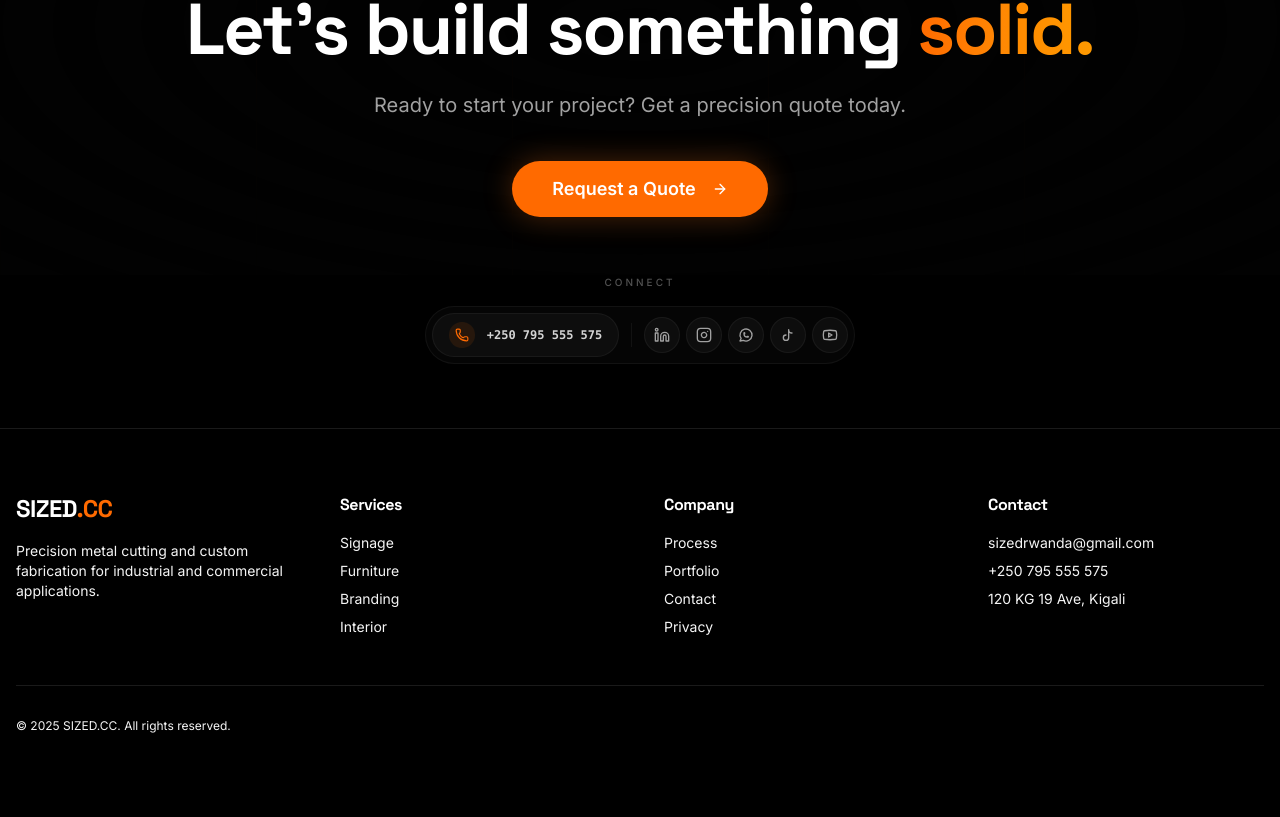
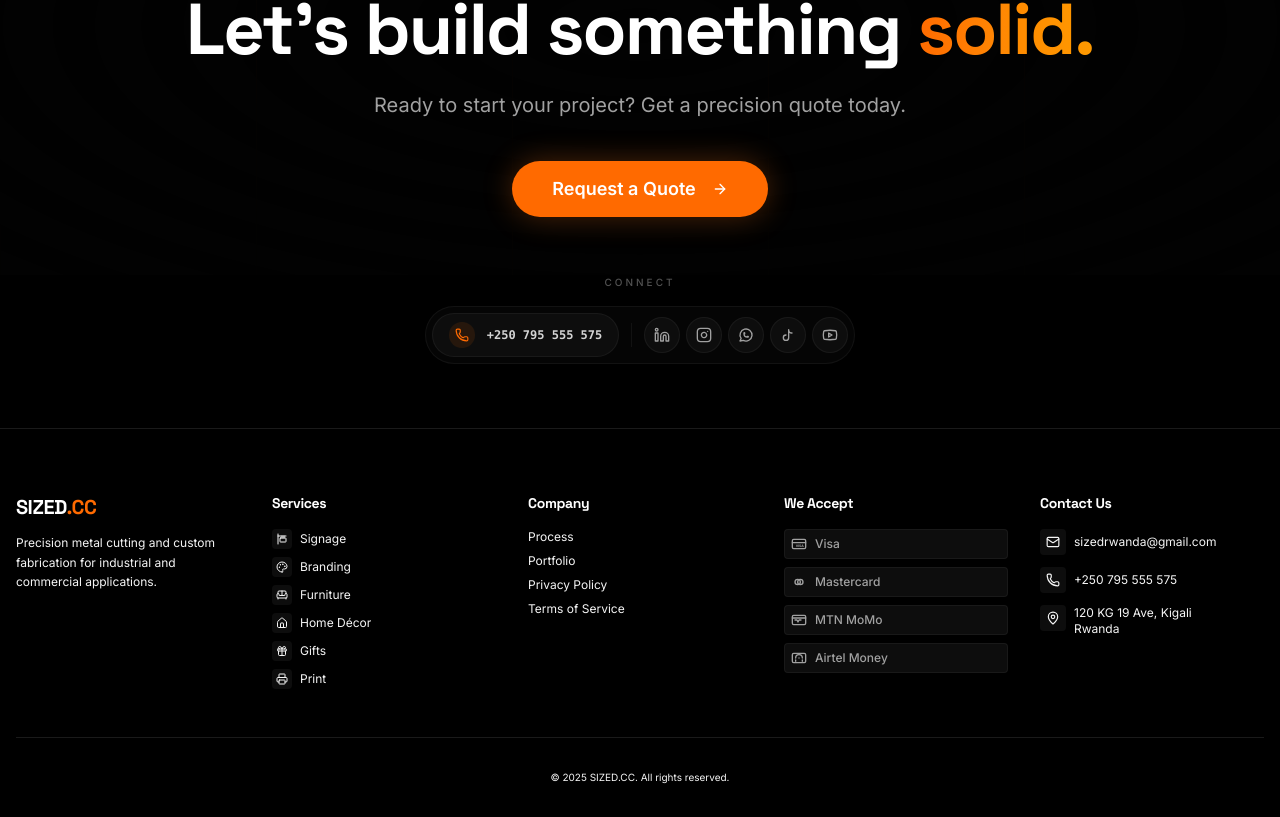
Before and after one commit to nsanzumuhire/Sized-CC, a Next.js app: page / in a window 1280 px wide. Shown: the part 6251-7068 px from the top of the page. Before the commit the page ends 7017 px from the top, so only its background shows below. Built offline with nearby package versions, Linux system fonts and the light colour scheme.

Commit message:
refactor: update footer section

```diff
--- a/components/custom-icons.tsx
+++ b/components/custom-icons.tsx
@@ -55,3 +55,80 @@ export const WhatsApp = (props: LucideProps) => (
         <path d="M9 10a.5.5 0 0 0 1 0V9a.5.5 0 0 0-1 0v1a5 5 0 0 0 5 5h1a.5.5 0 0 0 0-1h-1a.5.5 0 0 0 0 1" />
     </svg>
 );
+
+export const Visa = (props: LucideProps) => (
+    <svg
+        xmlns="http://www.w3.org/2000/svg"
+        width="24"
+        height="24"
+        viewBox="0 0 24 24"
+        fill="none"
+        stroke="currentColor"
+        strokeWidth="2"
+        strokeLinecap="round"
+        strokeLinejoin="round"
+        {...props}
+    >
+        <rect width="20" height="14" x="2" y="5" rx="2" />
+        <path d="M2 10h20" />
+        <text x="7" y="16" fontSize="5" fontWeight="bold" fill="currentColor" stroke="none">VISA</text>
+    </svg>
+);
+
+export const Mastercard = (props: LucideProps) => (
+    <svg
+        xmlns="http://www.w3.org/2000/svg"
+        width="24"
+        height="24"
+        viewBox="0 0 24 24"
+        fill="none"
+        stroke="currentColor"
+        strokeWidth="2"
+        strokeLinecap="round"
+        strokeLinejoin="round"
+        {...props}
+    >
+        <circle cx="10" cy="12" r="4" />
+        <circle cx="14" cy="12" r="4" />
+    </svg>
+);
+
+export const AirtelMoney = (props: LucideProps) => (
+    <svg
+        xmlns="http://www.w3.org/2000/svg"
+        width="24"
+        height="24"
+        viewBox="0 0 24 24"
+        fill="none"
+        stroke="currentColor"
+        strokeWidth="2"
+        strokeLinecap="round"
+        strokeLinejoin="round"
+        {...props}
+    >
+        <rect width="20" height="14" x="2" y="5" rx="2" />
+        <path d="M12 12h.01" />
+        <path d="M7 12a5 5 0 0 1 10 0" />
+        <path d="M17 17v-2" />
+        <path d="M7 17v-2" />
+    </svg>
+);
+
+export const MtnMoMo = (props: LucideProps) => (
+    <svg
+        xmlns="http://www.w3.org/2000/svg"
+        width="24"
+        height="24"
+        viewBox="0 0 24 24"
+        fill="none"
+        stroke="currentColor"
+        strokeWidth="2"
+        strokeLinecap="round"
+        strokeLinejoin="round"
+        {...props}
+    >
+        <rect width="20" height="14" x="2" y="5" rx="2" />
+        <path d="M6 12h3l1.5 3 1.5-3h3" />
+        <path d="M2 9h20" />
+    </svg>
+);
--- a/components/layout/footer.tsx
+++ b/components/layout/footer.tsx
@@ -1,47 +1,84 @@
+"use client";
+
+import Link from "next/link";
+import {
+  Sofa,
+  Palette,
+  Gift,
+  Printer,
+  House,
+  Mail,
+  Phone,
+  MapPin,
+} from "lucide-react";
+import {
+  HangingSign,
+  Visa,
+  Mastercard,
+  MtnMoMo,
+  AirtelMoney
+} from "@/components/custom-icons";
+
+const services = [
+  { name: "Signage", icon: HangingSign, href: "#services" },
+  { name: "Branding", icon: Palette, href: "#services" },
+  { name: "Furniture", icon: Sofa, href: "#services" },
+  { name: "Home Décor", icon: House, href: "#services" },
+  { name: "Gifts", icon: Gift, href: "#services" },
+  { name: "Print", icon: Printer, href: "#services" },
+];
+
+const paymentMethods = [
+  { name: "Visa", icon: Visa, color: "hover:text-[#1A1F71] hover:bg-[#1A1F71]/10" },
+  { name: "Mastercard", icon: Mastercard, color: "hover:text-[#EB001B] hover:bg-[#EB001B]/10" },
+  { name: "MTN MoMo", icon: MtnMoMo, color: "hover:text-[#FFCC00] hover:bg-[#FFCC00]/10" },
+  { name: "Airtel Money", icon: AirtelMoney, color: "hover:text-[#E60000] hover:bg-[#E60000]/10" },
+];
+
 export function Footer() {
   return (
     <footer id="contact" className="bg-background border-t border-white/10 pt-16 pb-8 scroll-mt-20">
       <div className="container mx-auto px-4">
-        <div className="grid grid-cols-1 md:grid-cols-4 gap-12 mb-12">
+        {/* Main Footer Content */}
+        <div className="grid grid-cols-1 md:grid-cols-2 lg:grid-cols-5 gap-x-8 gap-y-12 mb-12">
+
+          {/* Brand Column */}
           <div className="space-y-4">
-            <h3 className="text-2xl font-bold font-heading text-white">
+            <div className="space-y-3">
+              <h3 className="text-xl font-bold font-heading text-white">
                 SIZED<span className="text-primary">.CC</span>
               </h3>
-            <p className="text-muted-foreground text-sm">
+              <p className="text-muted-foreground text-xs leading-relaxed">
                 Precision metal cutting and custom fabrication for industrial and
                 commercial applications.
               </p>
             </div>
+          </div>
 
+          {/* Services Column - Synchronized */}
           <div>
-            <h4 className="font-bold text-white mb-4">Services</h4>
-            <ul className="space-y-2 text-sm text-muted-foreground">
-              <li>
-                <a href="#" className="hover:text-primary transition-colors">
-                  Signage
-                </a>
+            <h4 className="font-bold text-white mb-4 text-sm">Services</h4>
+            <ul className="space-y-2">
+              {services.map((service, idx) => (
+                <li key={idx}>
+                  <Link
+                    href={service.href}
+                    className="group flex items-center gap-2 text-xs text-muted-foreground hover:text-white transition-colors"
+                  >
+                    <div className="p-1 rounded bg-white/5 group-hover:bg-primary/20 group-hover:text-primary transition-colors">
+                      <service.icon className="w-3 h-3" />
+                    </div>
+                    <span>{service.name}</span>
+                  </Link>
                 </li>
-              <li>
-                <a href="#" className="hover:text-primary transition-colors">
-                  Furniture
-                </a>
-              </li>
-              <li>
-                <a href="#" className="hover:text-primary transition-colors">
-                  Branding
-                </a>
-              </li>
-              <li>
-                <a href="#" className="hover:text-primary transition-colors">
-                  Interior
-                </a>
-              </li>
+              ))}
             </ul>
           </div>
 
+          {/* Company Column - Cleaned */}
           <div>
-            <h4 className="font-bold text-white mb-4">Company</h4>
-            <ul className="space-y-2 text-sm text-muted-foreground">
+            <h4 className="font-bold text-white mb-4 text-sm">Company</h4>
+            <ul className="space-y-2 text-xs text-muted-foreground">
               <li>
                 <a href="#" className="hover:text-primary transition-colors">
                   Process
@@ -52,34 +89,67 @@ export function Footer() {
                   Portfolio
                 </a>
               </li>
+              {/* Contact link removed as likely redundant */}
               <li>
                 <a href="#" className="hover:text-primary transition-colors">
-                  Contact
+                  Privacy Policy
                 </a>
               </li>
               <li>
                 <a href="#" className="hover:text-primary transition-colors">
-                  Privacy
+                  Terms of Service
                 </a>
               </li>
             </ul>
           </div>
 
+          {/* Payment Methods - Dedicated Column 4 */}
           <div>
-            <h4 className="font-bold text-white mb-4">Contact</h4>
-            <ul className="space-y-2 text-sm text-muted-foreground">
-              <li>sizedrwanda@gmail.com</li>
-              <li>+250 795 555 575</li>
-              <li>120 KG 19 Ave, Kigali</li>
+            <h4 className="font-bold text-white mb-4 text-sm">We Accept</h4>
+            <div className="flex flex-col gap-2">
+              {paymentMethods.map((method, idx) => (
+                <div
+                  key={idx}
+                  className={`flex items-center gap-2 p-1.5 rounded bg-white/5 border border-white/5 text-neutral-400 transition-all duration-300 group ${method.color}`}
+                >
+                  <method.icon className="w-4 h-4" />
+                  <span className="text-xs font-medium group-hover:text-current transition-colors">{method.name}</span>
+                </div>
+              ))}
+            </div>
+          </div>
+
+          {/* Contact Column - Dedicated Column 5 with Icons */}
+          <div>
+            <h4 className="font-bold text-white mb-4 text-sm">Contact Us</h4>
+            <ul className="space-y-3 text-xs text-muted-foreground">
+              <li className="flex items-center gap-2 group">
+                <div className="p-1.5 rounded bg-white/5 group-hover:bg-primary/20 group-hover:text-primary transition-colors">
+                  <Mail className="w-3.5 h-3.5" />
+                </div>
+                <a href="mailto:sizedrwanda@gmail.com" className="hover:text-white transition-colors">sizedrwanda@gmail.com</a>
+              </li>
+              <li className="flex items-center gap-2 group">
+                <div className="p-1.5 rounded bg-white/5 group-hover:bg-primary/20 group-hover:text-primary transition-colors">
+                  <Phone className="w-3.5 h-3.5" />
+                </div>
+                <a href="tel:+250795555575" className="hover:text-white transition-colors">+250 795 555 575</a>
+              </li>
+              <li className="flex items-start gap-2 group">
+                <div className="p-1.5 rounded bg-white/5 group-hover:bg-primary/20 group-hover:text-primary transition-colors">
+                  <MapPin className="w-3.5 h-3.5" />
+                </div>
+                <span>120 KG 19 Ave, Kigali<br />Rwanda</span>
+              </li>
             </ul>
           </div>
         </div>
 
-        <div className="border-t border-white/10 pt-8 flex flex-col md:flex-row justify-between items-center gap-4">
-          <p className="text-xs text-muted-foreground">
+        {/* Bottom Bar - Centered Copyright */}
+        <div className="border-t border-white/10 pt-8 flex justify-center items-center">
+          <p className="text-[10px] text-muted-foreground text-center">
             © {new Date().getFullYear()} SIZED.CC. All rights reserved.
           </p>
-          <div className="flex gap-4">{/* Social icons would go here */}</div>
         </div>
       </div>
     </footer>
```
Also changed, not shown: public/images/payment-methods.jpeg (renamed from public/images/WhatsApp Image 2025-12-30 at 14.32.27 (1).jpeg). Lines whose indentation alone changed are shown as unchanged.
